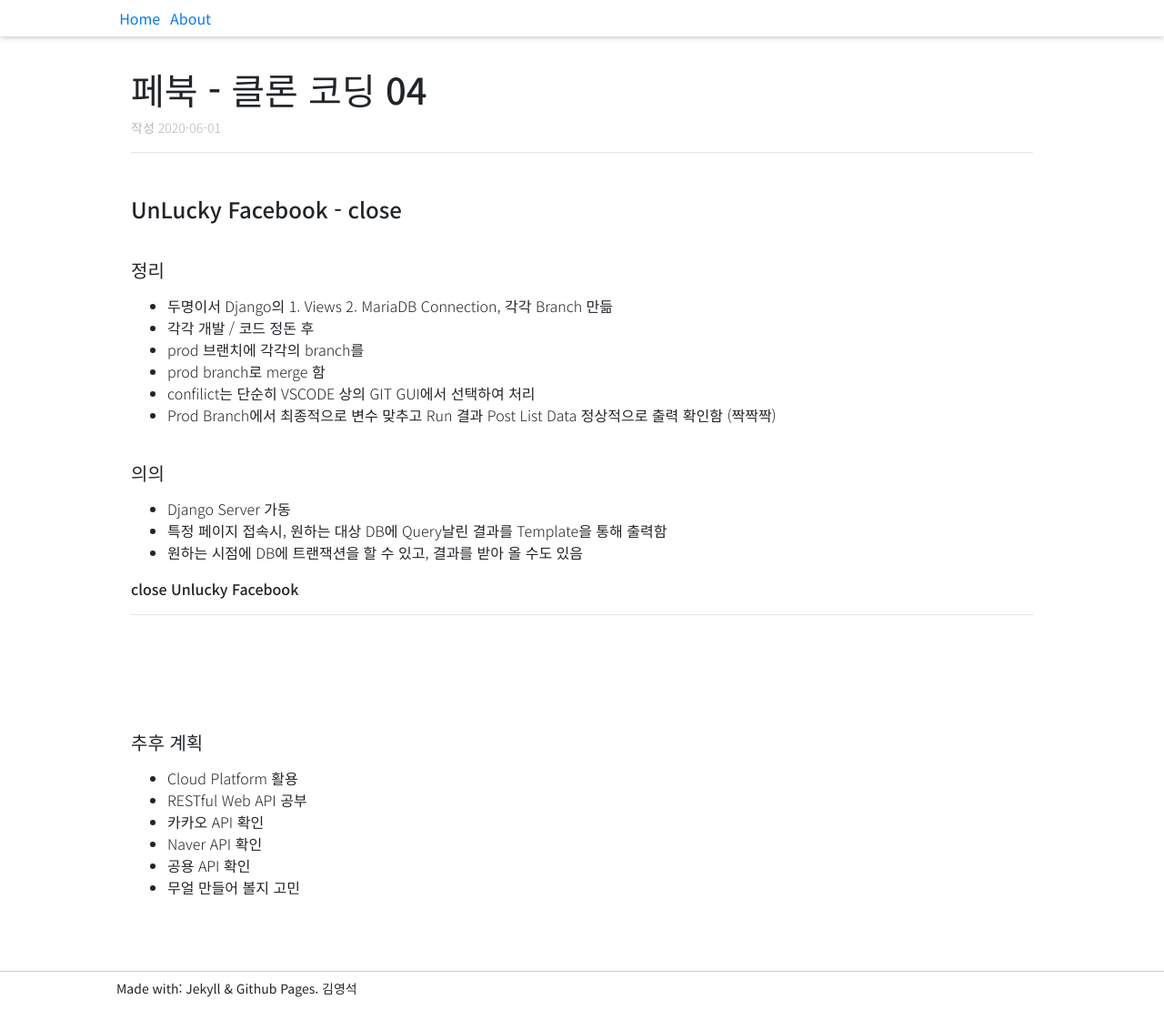
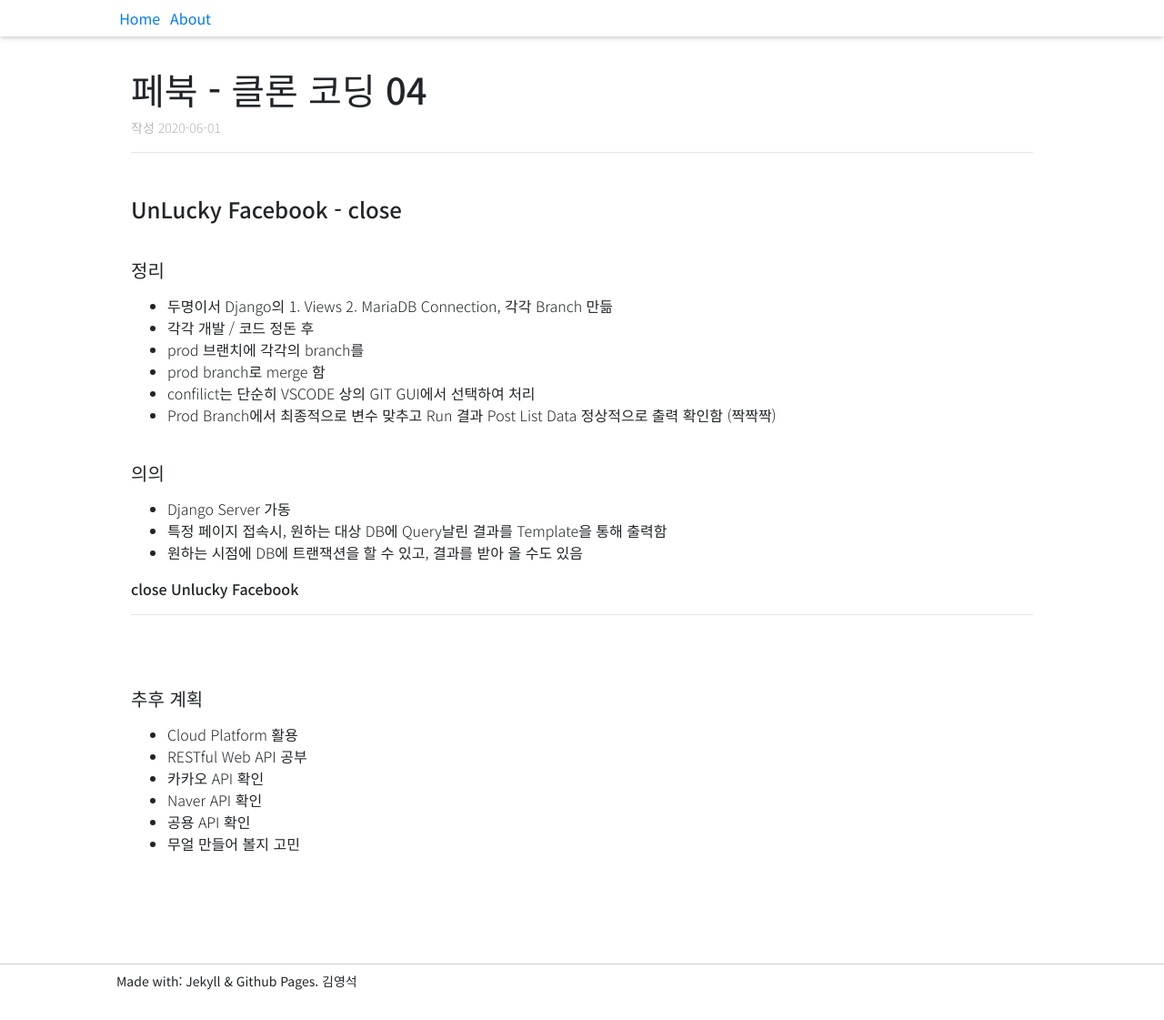
Before and after one commit to waonta/wati2.github.io, a Jekyll site: the page built from _posts/2020-06-01-ufb04.md, in a window 1280 px wide and 1121 px high. Shown: the whole window at 91% size. Built offline with Jekyll 4.4.1, drawn with Linux system fonts in a browser that asks for light colours; some web fonts are replaced.

Commit message:
edit post

```diff
--- a/_posts/2020-06-01-ufb04.md
+++ b/_posts/2020-06-01-ufb04.md
@@ -25,8 +26,6 @@ date: 2020-06-01
 ---
 
 <br>
-<br>
-<br>
 
 ##### 추후 계획
 - Cloud Platform 활용
```
Also changed, not shown: other parts of _posts/2020-06-01-ufb04.md (+1 -0 lines).
